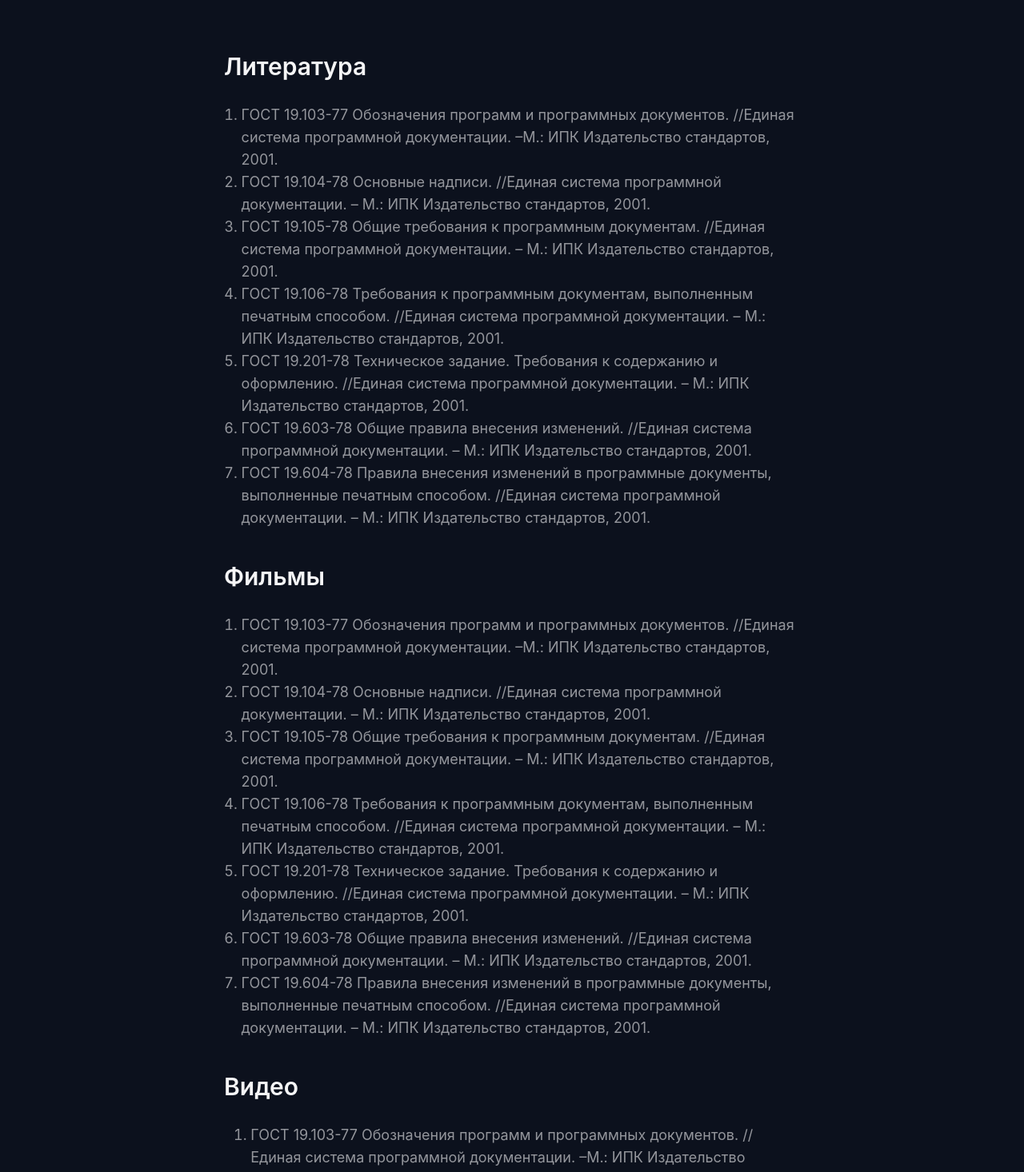
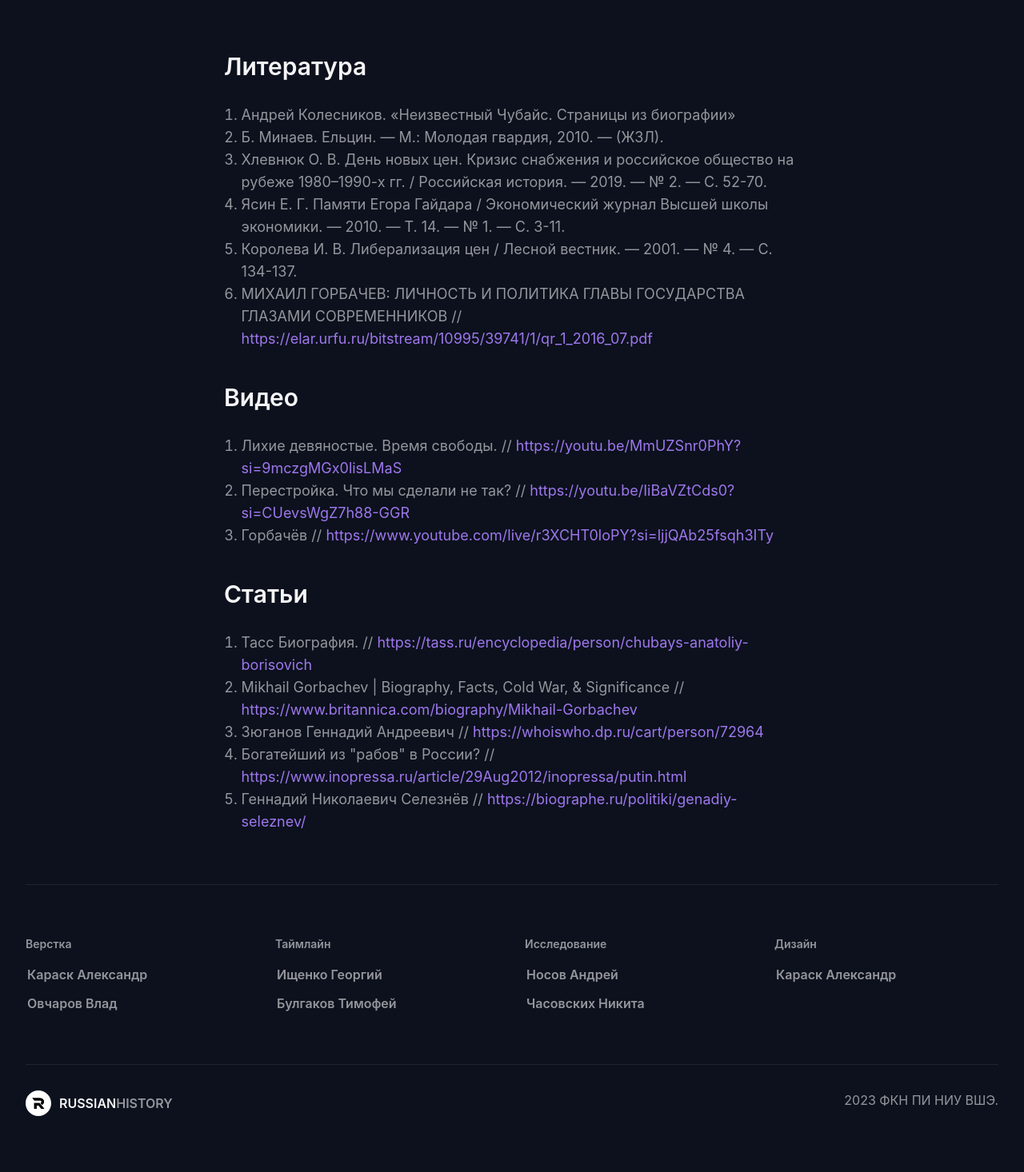
Before and after one commit to Ask4r/rh-hse, a Nuxt app: page /resources in a window 1280 px wide. Shown: the part 440-1906 px from the top of the page at 80% size. After the commit the page ends 1884 px from the top, so only its background shows below. Built offline with nearby package versions, Linux system fonts and the light colour scheme.

Commit message:
Resources

```diff
--- a/assets/css/main.css
+++ b/assets/css/main.css
@@ -15,6 +15,7 @@ img {
 }
 
 a {
+    color: var(--colors-foreground-fg-brand-primary-600, #9E77ED);
     text-decoration: none;
 }
 
--- a/components/header-hero-section/HeaderVideoPreview.vue
+++ b/components/header-hero-section/HeaderVideoPreview.vue
@@ -37,7 +37,7 @@ function hideVideo() {
       <div v-show="throttledActive" class="content">
         <container class="container">
           <video ref="video"
-                 src="/videos/preview-video-rickroll.mp4"
+                 src="/videos/obzor.mp4"
                  controls
                  v-on-click-outside="hideVideo"
                  class="video">
--- a/components/persons/zuganov-content/ZuganovContent.vue
+++ b/components/persons/zuganov-content/ZuganovContent.vue
@@ -73,8 +73,9 @@
 
         <div class="quote">
             <q class="quote__text">
-                Никакой драки не было, мой приятель его просто оттолкнул, а тот, поскольку был пьян,
-                попятился и, вероятно, упал.
+                Мы догадывались о чудовищной фальсификации, но не могли её доказать, потому что мы ещё не умели
+                повсеместно контролировать результаты голосования. Но и тогда, и теперь мы обращаемся в суды для
+                проверки фактов неконституционного поведения избирательных комиссий.
             </q>
             <div class="avatar-label">
                 <img src="/images/zuganov-avatar.png"
--- a/pages/resources.vue
+++ b/pages/resources.vue
@@ -11,8 +11,8 @@
                     <p class="heading__subheading">Ресурсы проекта</p>
                     <h1 class="heading__heading-text">Ссылки на источники</h1>
                     <p class="heading__supporting-text">
-            Ссылки на литературу, фильмы, видео и медиа источники информации, использованные, во время исследовательской
-            работы над проектом.
+                        Ссылки на литературу, фильмы, видео и медиа источники информации, использованные, во время
+                        исследовательской работы над проектом.
                     </p>
                 </div>
             </container>
@@ -21,102 +21,73 @@
         <div class="main-content">
             <container class="container">
                 <article class="content">
-          <h3 class="text-heading">Литература</h3>
+                    <h3 class="text-heading block-first-child">Литература</h3>
 
                     <ol class="plain-text text-list">
-            <li>ГОСТ 19.103-77 Обозначения программ и программных документов. //Единая система программной
-              документации. –М.: ИПК Издательство стандартов, 2001.
+                        <li>Андрей Колесников. «Неизвестный Чубайс. Страницы из биографии»</li>
+                        <li>Б. Минаев. Ельцин. — М.: Молодая гвардия, 2010. — (ЖЗЛ).</li>
+                        <li>Хлевнюк О. В. День новых цен. Кризис снабжения и российское общество на рубеже 1980–1990-х
+                            гг. / Российская история. — 2019. — № 2. — С. 52-70.
                         </li>
-            <li>ГОСТ 19.104-78 Основные надписи. //Единая система программной документации. – М.: ИПК Издательство
-              стандартов, 2001.
+                        <li>Ясин Е. Г. Памяти Егора Гайдара / Экономический журнал Высшей школы экономики. — 2010. — Т.
+                            14. — № 1. — С. 3-11.
                         </li>
-            <li>ГОСТ 19.105-78 Общие требования к программным документам. //Единая система программной документации. –
-              М.: ИПК Издательство стандартов, 2001.
-            </li>
-            <li>ГОСТ 19.106-78 Требования к программным документам, выполненным печатным способом. //Единая система
-              программной документации. – М.: ИПК Издательство стандартов, 2001.
-            </li>
-            <li>ГОСТ 19.201-78 Техническое задание. Требования к содержанию и оформлению. //Единая система программной
-              документации. – М.: ИПК Издательство стандартов, 2001.
-            </li>
-            <li>ГОСТ 19.603-78 Общие правила внесения изменений. //Единая система программной документации. – М.: ИПК
-              Издательство стандартов, 2001.
-            </li>
-            <li>ГОСТ 19.604-78 Правила внесения изменений в программные документы, выполненные печатным способом.
-              //Единая система программной документации. – М.: ИПК Издательство стандартов, 2001.
-            </li>
-          </ol>
-
-          <h3 class="text-heading">Фильмы</h3>
-
-          <ol class="plain-text text-list">
-            <li>ГОСТ 19.103-77 Обозначения программ и программных документов. //Единая система программной
-              документации. –М.: ИПК Издательство стандартов, 2001.
-            </li>
-            <li>ГОСТ 19.104-78 Основные надписи. //Единая система программной документации. – М.: ИПК Издательство
-              стандартов, 2001.
-            </li>
-            <li>ГОСТ 19.105-78 Общие требования к программным документам. //Единая система программной документации. –
-              М.: ИПК Издательство стандартов, 2001.
-            </li>
-            <li>ГОСТ 19.106-78 Требования к программным документам, выполненным печатным способом. //Единая система
-              программной документации. – М.: ИПК Издательство стандартов, 2001.
-            </li>
-            <li>ГОСТ 19.201-78 Техническое задание. Требования к содержанию и оформлению. //Единая система программной
-              документации. – М.: ИПК Издательство стандартов, 2001.
-            </li>
-            <li>ГОСТ 19.603-78 Общие правила внесения изменений. //Единая система программной документации. – М.: ИПК
-              Издательство стандартов, 2001.
-            </li>
-            <li>ГОСТ 19.604-78 Правила внесения изменений в программные документы, выполненные печатным способом.
-              //Единая система программной документации. – М.: ИПК Издательство стандартов, 2001.
+                        <li>Королева И. В. Либерализация цен / Лесной вестник. — 2001. — № 4. — С. 134-137.</li>
+                        <li>МИХАИЛ ГОРБАЧЕВ: ЛИЧНОСТЬ И ПОЛИТИКА ГЛАВЫ ГОСУДАРСТВА ГЛАЗАМИ СОВРЕМЕННИКОВ //
+                            <nuxt-link to="https://elar.urfu.ru/bitstream/10995/39741/1/qr_1_2016_07.pdf" class="link">
+                                https://elar.urfu.ru/bitstream/10995/39741/1/qr_1_2016_07.pdf
+                            </nuxt-link>
                         </li>
                     </ol>
 
                     <h3 class="text-heading">Видео</h3>
 
-          <ol class="plain-text text-list text-list_padding-double block-last-child">
-            <li>ГОСТ 19.103-77 Обозначения программ и программных документов. //Единая система программной
-              документации. –М.: ИПК Издательство стандартов, 2001.
+                    <ol class="plain-text text-list">
+                        <li>Лихие девяностые. Время свободы. //
+                            <nuxt-link to="https://youtu.be/MmUZSnr0PhY?si=9mczgMGx0lisLMaS" class="link">
+                                https://youtu.be/MmUZSnr0PhY?si=9mczgMGx0lisLMaS
+                            </nuxt-link>
                         </li>
-            <li>ГОСТ 19.104-78 Основные надписи. //Единая система программной документации. – М.: ИПК Издательство
-              стандартов, 2001.
+                        <li>Перестройка. Что мы сделали не так? //
+                            <nuxt-link to="https://youtu.be/IiBaVZtCds0?si=CUevsWgZ7h88-GGR" class="link">
+                                https://youtu.be/IiBaVZtCds0?si=CUevsWgZ7h88-GGR
+                            </nuxt-link>
+
                         </li>
-            <li>ГОСТ 19.105-78 Общие требования к программным документам. //Единая система программной документации. –
-              М.: ИПК Издательство стандартов, 2001.
+                        <li>Горбачёв //
+                            <nuxt-link to="https://www.youtube.com/live/r3XCHT0loPY?si=ljjQAb25fsqh3ITy" class="link">
+                                https://www.youtube.com/live/r3XCHT0loPY?si=ljjQAb25fsqh3ITy
+                            </nuxt-link>
                         </li>
-            <li>ГОСТ 19.106-78 Требования к программным документам, выполненным печатным способом. //Единая система
-              программной документации. – М.: ИПК Издательство стандартов, 2001.
+                    </ol>
+
+                    <h3 class="text-heading">Статьи</h3>
+
+                    <ol class="plain-text text-list block-last-child">
+                        <li>Тасс Биография. //
+                            <nuxt-link to="https://tass.ru/encyclopedia/person/chubays-anatoliy-borisovich" class="link">
+                                https://tass.ru/encyclopedia/person/chubays-anatoliy-borisovich
+                            </nuxt-link>
                         </li>
-            <li>ГОСТ 19.201-78 Техническое задание. Требования к содержанию и оформлению. //Единая система программной
-              документации. – М.: ИПК Издательство стандартов, 2001.
+                        <li>Mikhail Gorbachev | Biography, Facts, Cold War, & Significance //
+                            <nuxt-link to="https://www.britannica.com/biography/Mikhail-Gorbachev" class="link">
+                                https://www.britannica.com/biography/Mikhail-Gorbachev
+                            </nuxt-link>
                         </li>
-            <li>ГОСТ 19.603-78 Общие правила внесения изменений. //Единая система программной документации. – М.: ИПК
-              Издательство стандартов, 2001.
+                        <li>Зюганов Геннадий Андреевич //
+                            <nuxt-link to="https://whoiswho.dp.ru/cart/person/72964" class="link">
+                                https://whoiswho.dp.ru/cart/person/72964
+                            </nuxt-link>
                         </li>
-            <li>ГОСТ 19.604-78 Правила внесения изменений в программные документы, выполненные печатным способом.
-              //Единая система программной документации. – М.: ИПК Издательство стандартов, 2001.
+                        <li>Богатейший из "рабов" в России? //
+                            <nuxt-link to="https://www.inopressa.ru/article/29Aug2012/inopressa/putin.html" class="link">
+                                https://www.inopressa.ru/article/29Aug2012/inopressa/putin.html
+                            </nuxt-link>
                         </li>
-            <li>ГОСТ 19.103-77 Обозначения программ и программных документов. //Единая система программной
-              документации. –М.: ИПК Издательство стандартов, 2001.
-            </li>
-            <li>ГОСТ 19.104-78 Основные надписи. //Единая система программной документации. – М.: ИПК Издательство
-              стандартов, 2001.
-            </li>
-            <li>ГОСТ 19.105-78 Общие требования к программным документам. //Единая система программной документации. –
-              М.: ИПК Издательство стандартов, 2001.
-            </li>
-            <li>ГОСТ 19.106-78 Требования к программным документам, выполненным печатным способом. //Единая система
-              программной документации. – М.: ИПК Издательство стандартов, 2001.
-            </li>
-            <li>ГОСТ 19.201-78 Техническое задание. Требования к содержанию и оформлению. //Единая система программной
-              документации. – М.: ИПК Издательство стандартов, 2001.
-            </li>
-            <li>ГОСТ 19.603-78 Общие правила внесения изменений. //Единая система программной документации. – М.: ИПК
-              Издательство стандартов, 2001.
-            </li>
-            <li>ГОСТ 19.604-78 Правила внесения изменений в программные документы, выполненные печатным способом.
-              //Единая система программной документации. – М.: ИПК Издательство стандартов, 2001.
+                        <li>Геннадий Николаевич Селезнёв //
+                            <nuxt-link to="https://biographe.ru/politiki/genadiy-seleznev/" class="link">
+                                https://biographe.ru/politiki/genadiy-seleznev/
+                            </nuxt-link>
                         </li>
                     </ol>
 
```
Also changed, not shown: 1 other file (tests, documents, lock files or other folders). Lines whose indentation alone changed are shown as unchanged.
